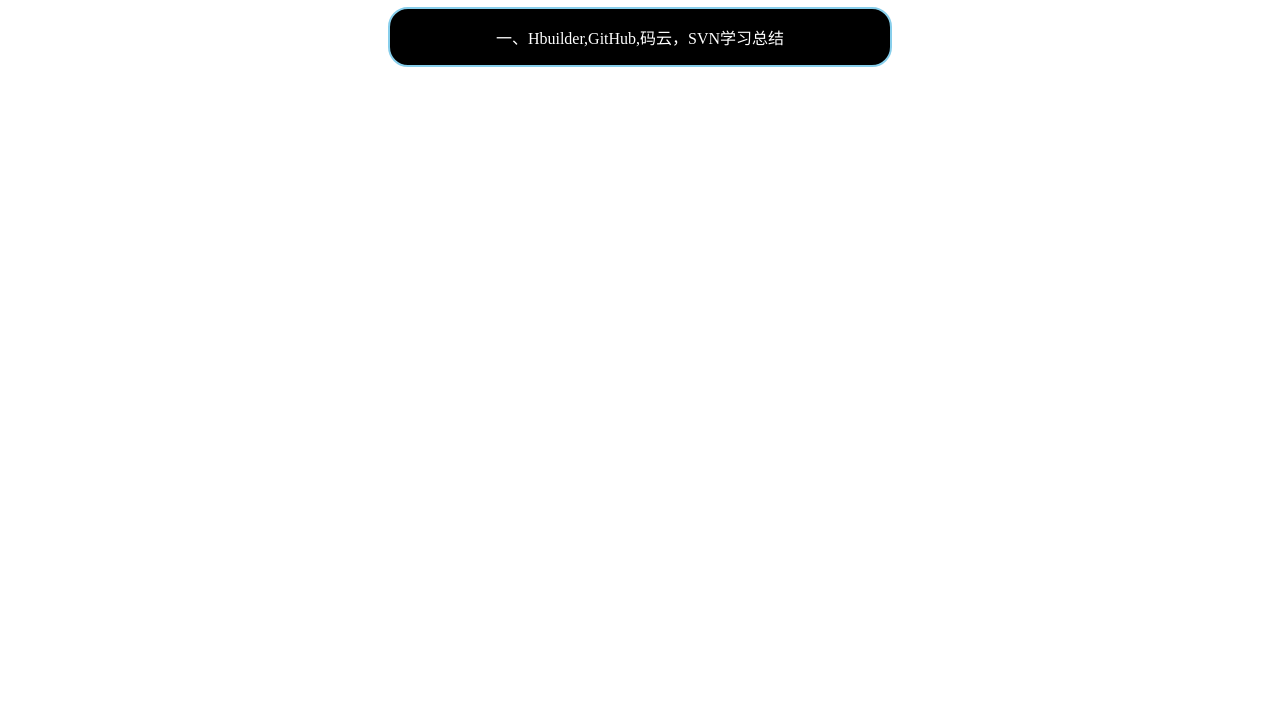
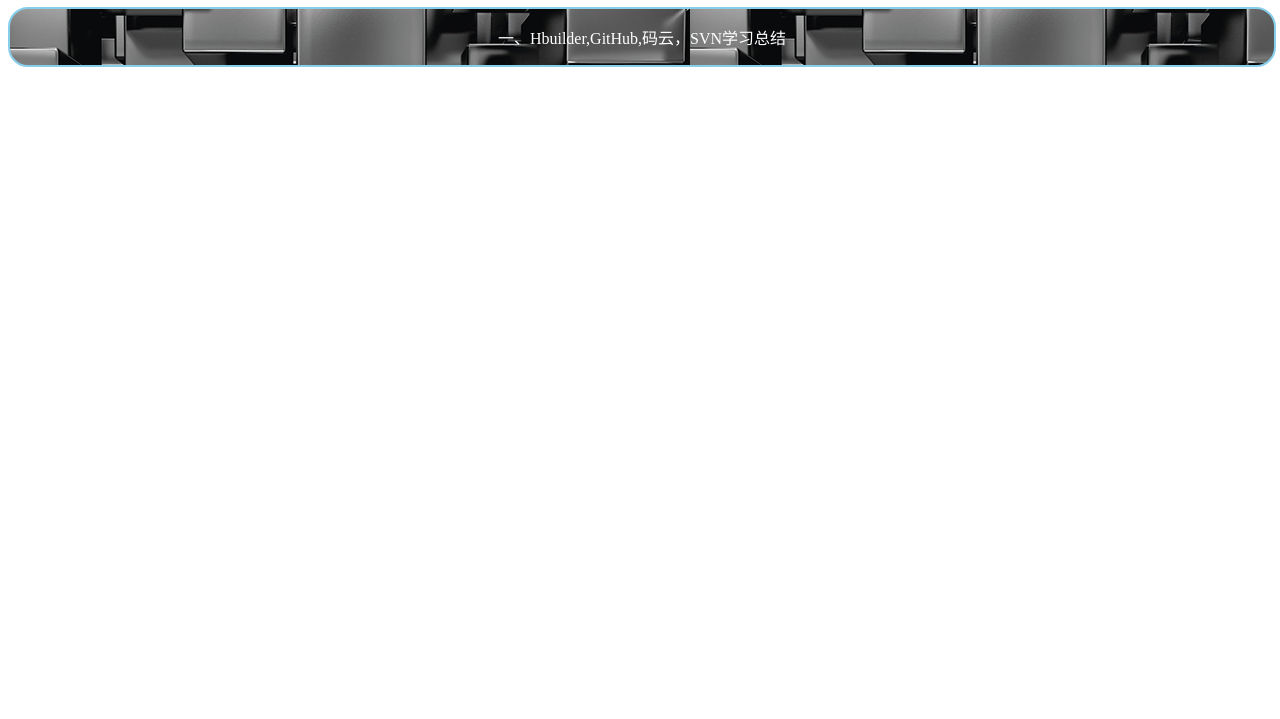
Before and after one commit to fantsying/fantsying.github.io, a plain HTML site: page index.html in a window 1280 px wide. Shown: the part 81-800 px from the top of the page. Drawn offline with Linux system fonts and the light colour scheme.

Commit message:
Update index.html

```diff
--- a/index.html
+++ b/index.html
@@ -16,12 +16,13 @@
             line-height: 60px;
         }
         #box{
-            width: 500px;
+            width: 100%;
             margin: auto;
             margin-top: 10px;
             border: 2px solid skyblue;
             border-radius: 20px;
             background-color: black;
+            background-image: url(金属.jpg);
             color: white;
             font-size: 16px;
             text-align: center;
```
